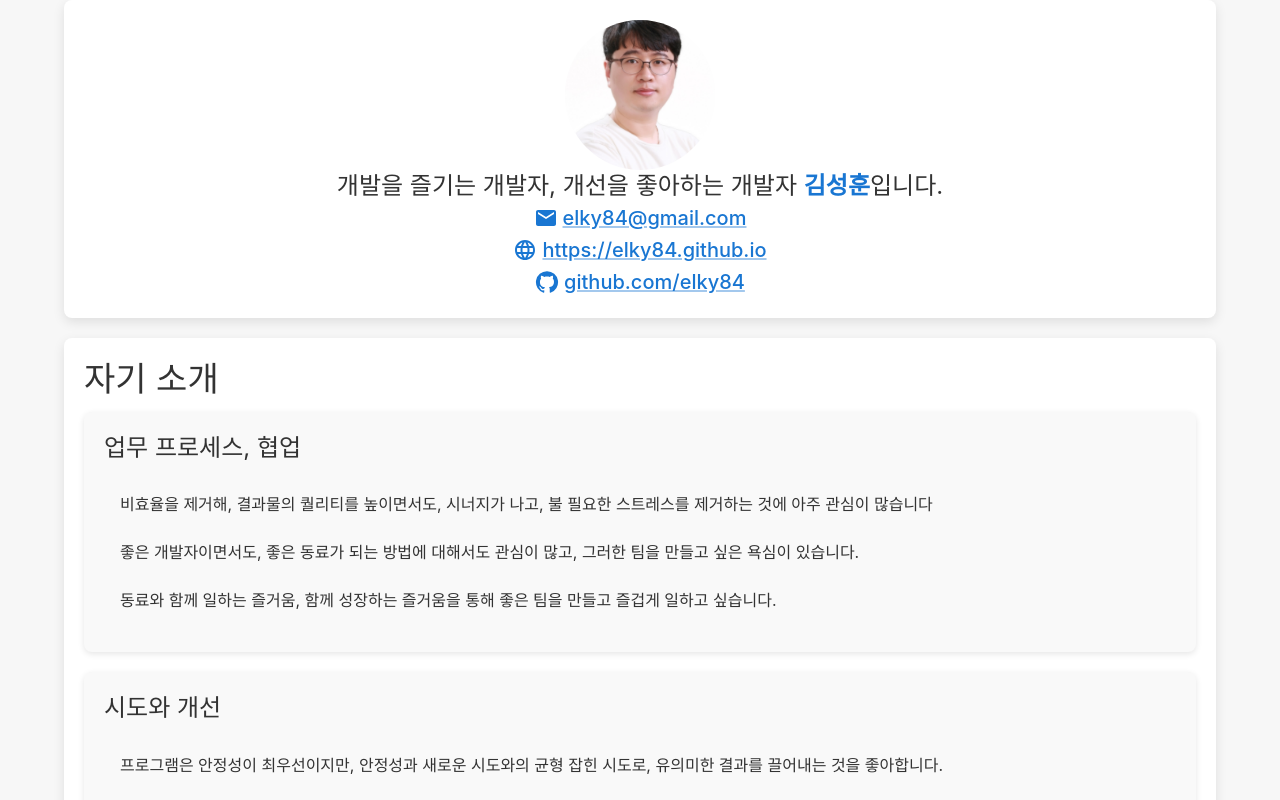
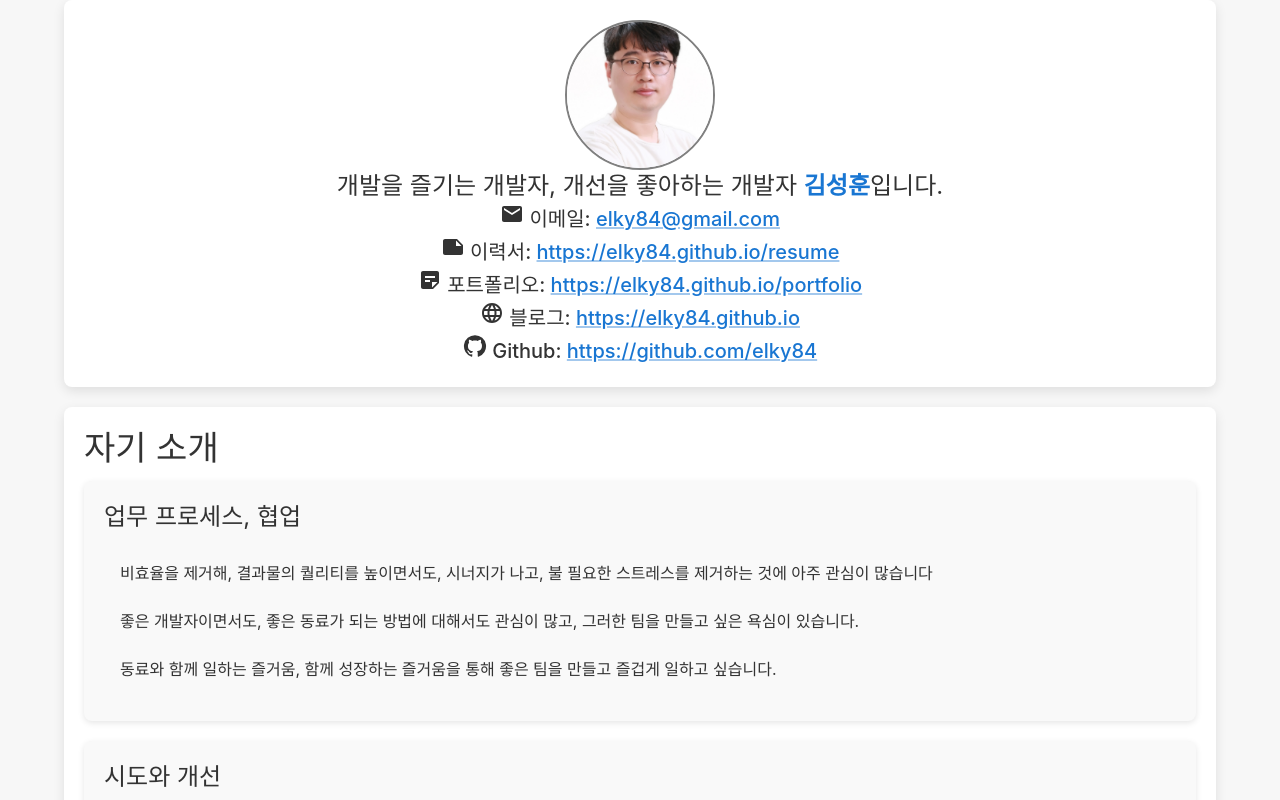
Before and after one commit to elky84/resume, a React (Create React App) app: page / in a window 1280 px wide. Shown: the top 800 px of the page. Built offline with nearby package versions, Linux system fonts and the light colour scheme.

Commit message:
Profile 컴포넌트 시각화 보강

```diff
--- a/src/App.tsx
+++ b/src/App.tsx
@@ -1,5 +1,5 @@
 import React, { useRef } from 'react';
-import ReactToPrint from 'react-to-print';
+import { useReactToPrint } from 'react-to-print';
 import { ThemeProvider, createTheme } from '@mui/material/styles';
 import { Button, Container, CssBaseline } from '@mui/material';
 import Profile from './components/Profile';
@@ -28,6 +28,31 @@ const theme = createTheme({
 const App: React.FC = () => {
   const componentRef = useRef<HTMLDivElement>(null);
 
+  const handlePrint = useReactToPrint({
+    content: () => componentRef.current,
+    documentTitle: 'my-document',
+    onBeforeGetContent: () => {
+      const linkStyles = `
+        a {
+          color: blue;
+          text-decoration: underline;
+        }
+      `;
+      const styleElement = document.createElement('style');
+      styleElement.type = 'text/css';
+      styleElement.appendChild(document.createTextNode(linkStyles));
+      document.head.appendChild(styleElement);
+
+      return Promise.resolve();
+    },
+    onAfterPrint: () => {
+      const styleElement = document.querySelector('style');
+      if (styleElement) {
+        document.head.removeChild(styleElement);
+      }
+    }
+  });
+
   return (
     <ThemeProvider theme={theme}>
       <CssBaseline />
@@ -41,14 +66,9 @@ const App: React.FC = () => {
           <DevToy />
           <Education />
         </div>
-        <ReactToPrint
-          trigger={() => (
-            <Button variant="contained" color="primary">
-              Print to PDF
-            </Button>
-          )}
-          content={() => componentRef.current}
-        />
+        <Button onClick={handlePrint} variant="contained" color="primary">
+          Print to PDF
+        </Button>
       </Container>
     </ThemeProvider>
   );
--- a/src/components/Profile.tsx
+++ b/src/components/Profile.tsx
@@ -1,7 +1,7 @@
 import React from 'react';
 import styled from 'styled-components';
 import { Avatar, Typography, Link, Box } from '@mui/material';
-import { GitHub, Email, Language } from '@mui/icons-material';
+import { GitHub, Email, Language, Note, StickyNote2 } from '@mui/icons-material';
 
 const ProfileContainer = styled(Box)`
   text-align: center;
@@ -19,34 +19,43 @@ const HighlightedName = styled.span`
 
 const StyledLink = styled(Link)`
   color: #1976d2;
-  display: flex;
+  display: inline-flex;
   align-items: center;
-  justify-content: center;
   gap: 5px;
   &:hover {
     color: #d32f2f;
   }
 `;
-
 const Profile: React.FC = () => {
   return (
     <ProfileContainer>
       <Avatar
         alt="Profile"
         src={`${process.env.PUBLIC_URL}/elky.png`}
-        sx={{ width: 150, height: 150, margin: 'auto' }}
+        sx={{
+          width: 150,
+          height: 150,
+          margin: 'auto',
+          border: '2px solid gray'
+        }}
       />
       <Typography variant="h5">
         개발을 즐기는 개발자, 개선을 좋아하는 개발자 <HighlightedName>김성훈</HighlightedName>입니다.
       </Typography>
       <Typography variant="h6">
-        <StyledLink href="mailto:elky84@gmail.com"><Email /> elky84@gmail.com</StyledLink>
+        <Email /> 이메일: <StyledLink href="mailto:elky84@gmail.com">elky84@gmail.com</StyledLink>
       </Typography>
       <Typography variant="h6">
-        <StyledLink href="https://elky84.github.io'"><Language /> https://elky84.github.io</StyledLink>
+        <Note /> 이력서: <StyledLink href="https://elky84.github.io/resume">https://elky84.github.io/resume </StyledLink>
       </Typography>
       <Typography variant="h6">
-        <StyledLink href="https://github.com/elky84"><GitHub /> github.com/elky84</StyledLink>
+        <StickyNote2 /> 포트폴리오: <StyledLink href="https://elky84.github.io/portfolio">https://elky84.github.io/portfolio </StyledLink>
+      </Typography>
+      <Typography variant="h6">
+        <Language /> 블로그: <StyledLink href="https://elky84.github.io">https://elky84.github.io</StyledLink>
+      </Typography>
+      <Typography variant="h6">
+        <GitHub /> Github: <StyledLink href="https://github.com/elky84"> https://github.com/elky84</StyledLink>
       </Typography>
     </ProfileContainer>
   );
```
